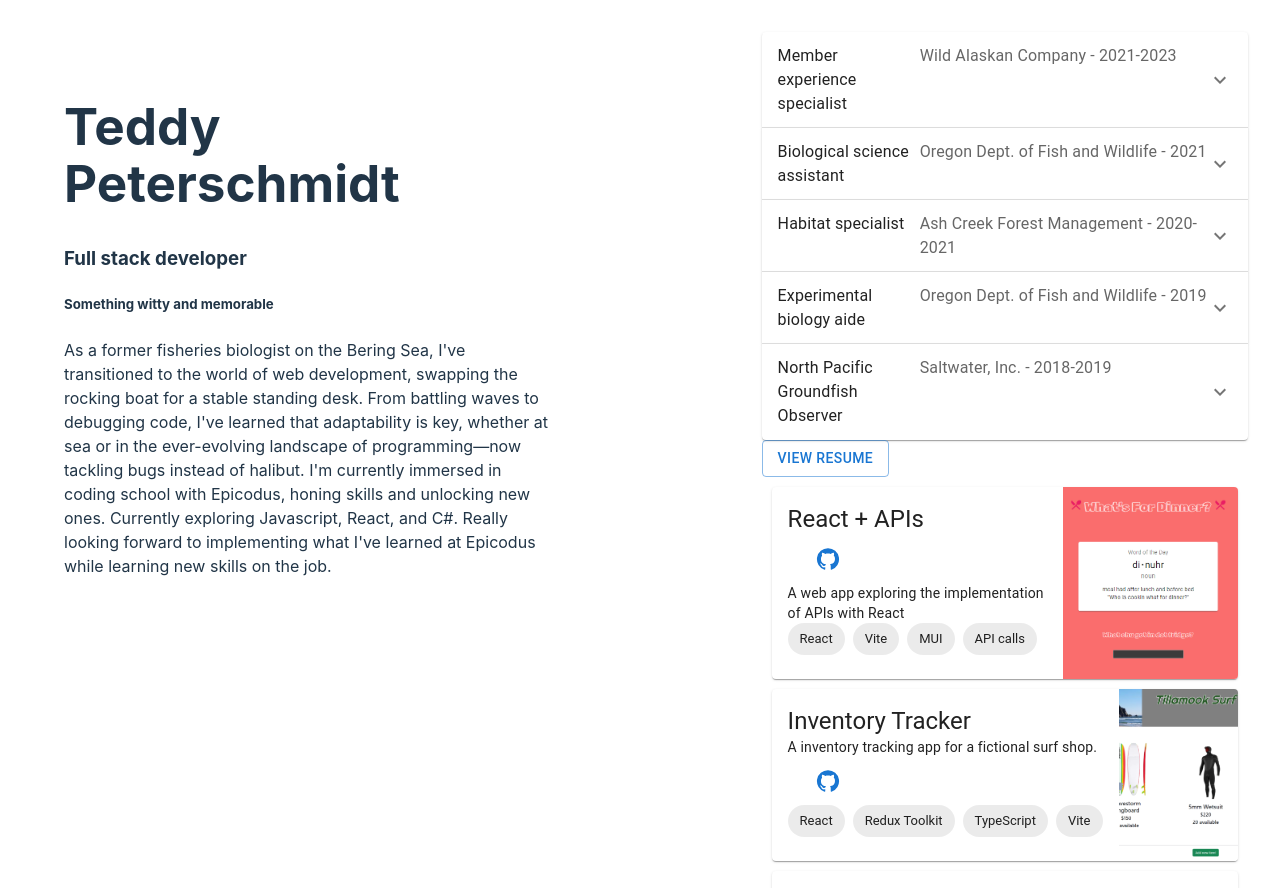
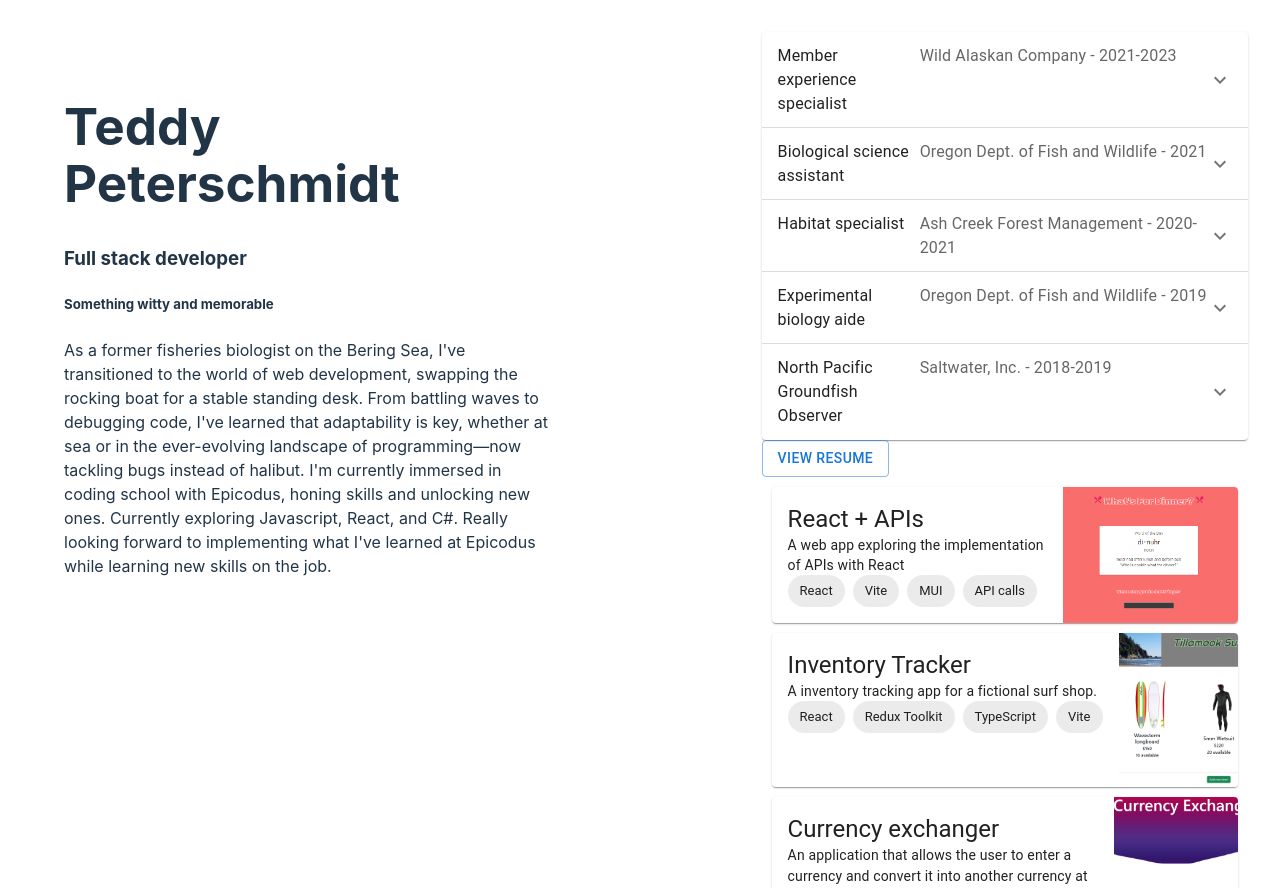
Before and after one commit to teddyXIV/portfolio-v2, a React (Vite) app: page / in a window 1280 px wide. Shown: the top 888 px of the page. Built offline with nearby package versions, Linux system fonts and the light colour scheme.

Commit message:
add tweaks to projects display

```diff
--- a/src/components/Projects.css
+++ b/src/components/Projects.css
@@ -1,3 +1,8 @@
 .project-card {
     margin: 10px;
 }
+
+.project-card:hover {
+    transform: scale(1.02);
+    cursor: pointer;
+}
--- a/src/components/Projects.tsx
+++ b/src/components/Projects.tsx
@@ -1,11 +1,8 @@
 import Card from '@mui/material/Card';
-import CardActions from '@mui/material/CardActions';
 import CardContent from '@mui/material/CardContent';
-import Button from '@mui/material/Button';
 import CardMedia from '@mui/material/CardMedia';
 import Typography from '@mui/material/Typography';
 import Box from '@mui/material/Box';
-import GitHubIcon from '@mui/icons-material/GitHub';
 import Chip from '@mui/material/Chip';
 import Stack from '@mui/material/Stack';
 import './Projects.css'
@@ -16,13 +13,11 @@
     return (
         <>
             <Card className='project-card' sx={{ minWidth: 275, display: 'flex' }}>
-                <Box sx={{ display: 'flex', flexDirection: 'column' }}>
+                <CardActionArea component={Link} href="https://github.com/teddyXIV/react-api-recipes.git" target='_blank'>
+                    <Box sx={{ display: 'flex', flexDirection: 'row' }}>
                         <CardContent>
                             <Typography variant="h5" component="div">
                                 React + APIs
-                            <CardActions>
-                                <Button size="small" href="https://github.com/teddyXIV/redux-inventory-tracker.git" target='_blank'>{<GitHubIcon />}</Button>
-                            </CardActions>
                             </Typography>
                             <Typography variant="body2">
                                 A web app exploring the implementation of APIs with React
@@ -34,16 +29,18 @@
                                 <Chip label="API calls" />
                             </Stack>
                         </CardContent>
-                </Box>
                         <CardMedia
                             component="img"
                             sx={{ width: 175 }}
                             image="src\assets\react_api.png"
                             alt="the front page of my React + API project"
                         />
+                    </Box>
+                </CardActionArea>
             </Card>
             <Card className='project-card' sx={{ minWidth: 275, display: 'flex' }}>
-                <Box sx={{ display: 'flex', flexDirection: 'column' }}>
+                <CardActionArea component={Link} href="https://github.com/teddyXIV/redux-inventory-tracker.git" target='_blank'>
+                    <Box sx={{ display: 'flex', flexDirection: 'row' }}>
                         <CardContent>
                             <Typography variant="h5" component="div">
                                 Inventory Tracker
@@ -51,9 +48,6 @@
                             <Typography variant="body2">
                                 A inventory tracking app for a fictional surf shop.
                             </Typography>
-                        <CardActions>
-                            <Button size="small" href="https://github.com/teddyXIV/redux-inventory-tracker.git" target='_blank'>{<GitHubIcon />}</Button>
-                        </CardActions>
                             <Stack direction="row" spacing={1}>
                                 <Chip label="React" />
                                 <Chip label="Redux Toolkit" />
@@ -61,17 +55,18 @@
                                 <Chip label="Vite" />
                             </Stack>
                         </CardContent>
-                </Box>
                         <CardMedia
                             component="img"
-                    sx={{ width: 175 }}
+                            sx={{ width: 200 }}
                             image="src\assets\redux_inventory.png"
                             alt="the front page of my React + API project"
                         />
+                    </Box>
+                </CardActionArea>
             </Card>
             <Card className='project-card' sx={{ minWidth: 275, display: 'flex' }}>
                 <CardActionArea component={Link} href="https://github.com/teddyXIV/Currency-Exchanger.git" target='_blank'>
-                    <Box sx={{ display: 'flex', flexDirection: 'column' }}>
+                    <Box sx={{ display: 'flex', flexDirection: 'row' }}>
                         <CardContent>
                             <Typography variant="h5" component="div">
                                 Currency exchanger
@@ -86,13 +81,13 @@
                                 <Chip label="Bootstrap" />
                             </Stack>
                         </CardContent>
-                    </Box>
                         <CardMedia
                             component="img"
-                        sx={{ width: 151 }}
+                            sx={{ width: 200 }}
                             image="src\assets\currency_api.png"
                             alt="the front page of my React + API project"
                         />
+                    </Box>
                 </CardActionArea>
             </Card >
         </>
```
Lines whose indentation alone changed are shown as unchanged.
